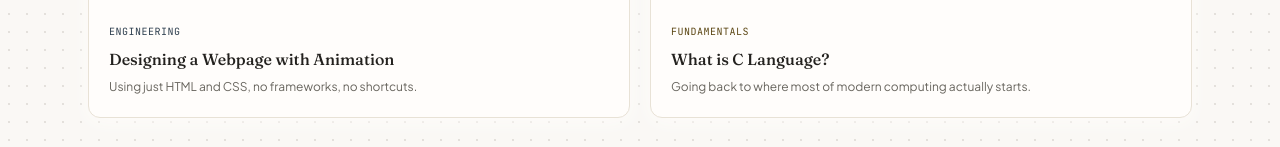
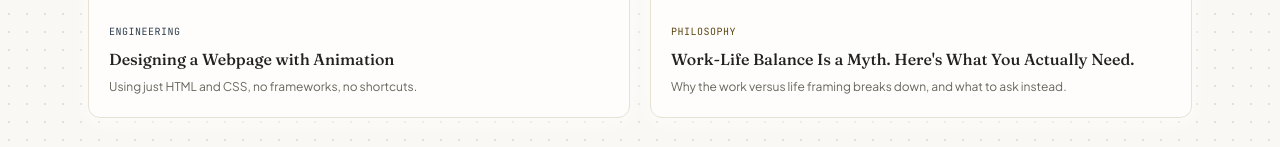
Before and after one commit to realaryansharma/portfolio, a plain HTML site: page index.html in a window 1280 px wide. Shown: the part 3775-3922 px from the top of the page. Drawn offline with nearby package versions, Linux system fonts and the light colour scheme.

Commit message:
Updated youtube video

```diff
--- a/index.html
+++ b/index.html
@@ -563,15 +563,15 @@
           </div>
         </a>
 
-        <!-- Video 4: What is C Language -->
-        <a href="https://www.youtube.com/watch?v=PMML2rd-xLU" target="_blank" class="group bg-card rounded-xl border border-borderPencil shadow-card overflow-hidden flex flex-col hover:shadow-sticky transition-shadow">
+        <!-- Video 4: Work-Life Balance Is a Myth -->
+        <a href="https://www.youtube.com/watch?v=21F1TVlVzVA&amp;t=65s" target="_blank" class="group bg-card rounded-xl border border-borderPencil shadow-card overflow-hidden flex flex-col hover:shadow-sticky transition-shadow">
           <div class="aspect-video bg-canvas border-b border-borderPencil relative overflow-hidden">
-            <img src="https://img.youtube.com/vi/PMML2rd-xLU/hqdefault.jpg" alt="What is C Language? thumbnail" class="thumb-img w-full h-full object-cover" />
+            <img src="https://img.youtube.com/vi/21F1TVlVzVA/hqdefault.jpg" alt="Work-Life Balance Is a Myth. Here's What You Actually Need. thumbnail" class="thumb-img w-full h-full object-cover" />
           </div>
           <div class="p-5 space-y-1.5">
-            <span class="font-mono text-[10px] uppercase tracking-wider text-butterDark">Fundamentals</span>
-            <h3 class="font-serif text-base font-medium text-ink group-hover:underline">What is C Language?</h3>
-            <p class="text-xs text-lead leading-relaxed">Going back to where most of modern computing actually starts.</p>
+            <span class="font-mono text-[10px] uppercase tracking-wider text-butterDark">Philosophy</span>
+            <h3 class="font-serif text-base font-medium text-ink group-hover:underline">Work-Life Balance Is a Myth. Here's What You Actually Need.</h3>
+            <p class="text-xs text-lead leading-relaxed">Why the work versus life framing breaks down, and what to ask instead.</p>
           </div>
         </a>
 
```
